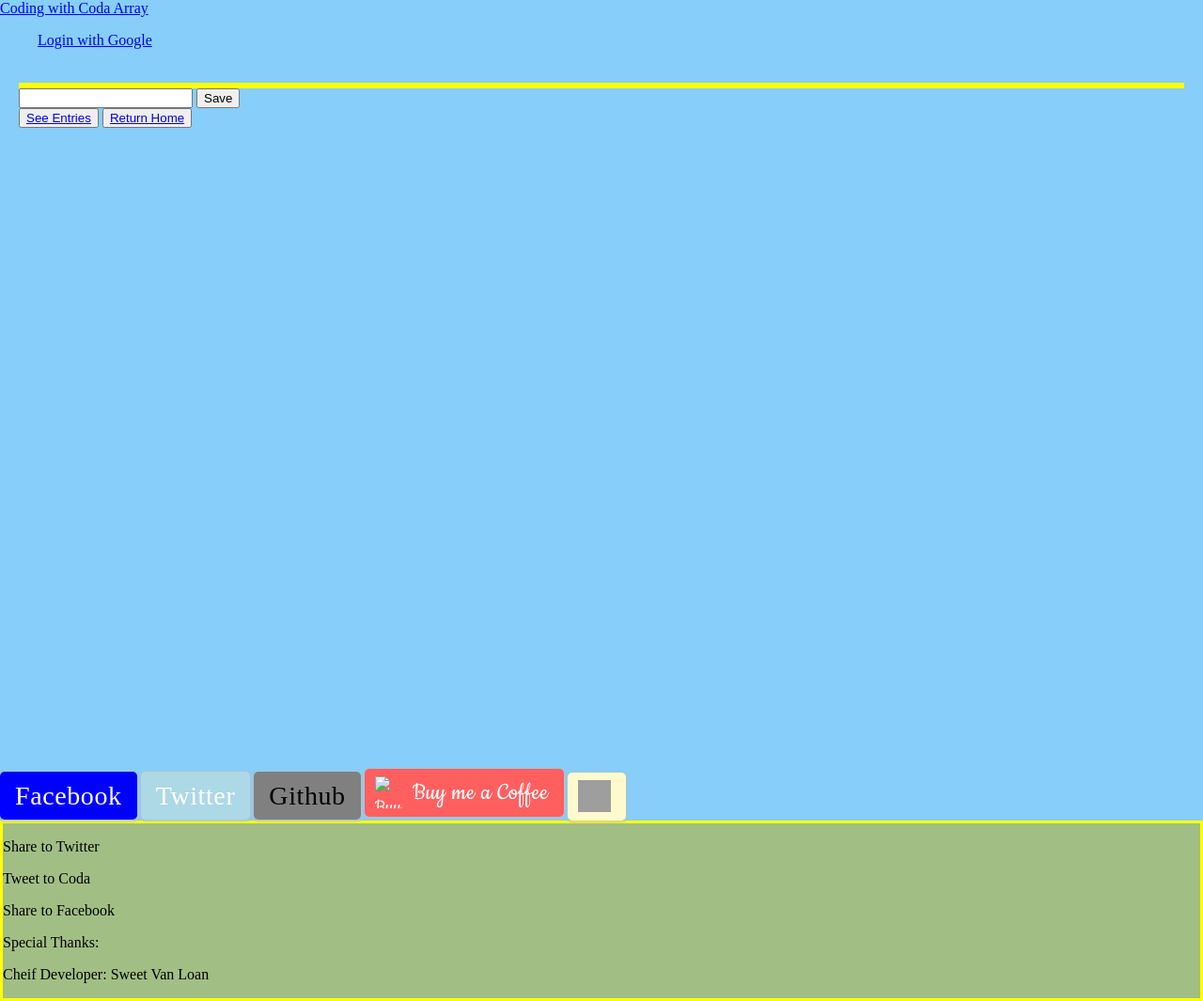
After one commit to sweetvanloan/CodaArray, a Node server app: template views/journals/edit.ejs in a window 1280 px wide. The commit adds this page. Shown: the whole page at 94% size. Run offline with Node 20, Linux system fonts and the light colour scheme; the template is opened without the code that fills it, so the values that code supplies are empty; some libraries are stand-ins or nearby versions; grey boxes are pictures that could not be loaded.

Commit message:
edit works on journals

```diff
--- a/routes/journals.js
+++ b/routes/journals.js
@@ -3,9 +3,10 @@ const router = express.Router();
 const journalCtrl = require("../controllers/journals")
 
 router.get('/', journalCtrl.index);
+router.get("/edit/:id", isLoggedIn, journalCtrl.editor)
 router.post('/', isLoggedIn, journalCtrl.addEntry);
 router.delete("/:id", isLoggedIn, journalCtrl.delEntry);
-router.put("/:id", isLoggedIn, journalCtrl.editEntry)
+router.put("/edit/:id", isLoggedIn, journalCtrl.editEntry)
 
 
 function isLoggedIn(req, res, next) {
--- /dev/null
+++ b/views/journals/edit.ejs
@@ -0,0 +1,81 @@
+<!DOCTYPE html>
+<html lang="en">
+
+<head>
+    <meta charset="UTF-8">
+    <meta name="viewport" content="width=device-width, initial-scale=1.0">
+    <link rel="stylesheet" href="/css/styles.css">
+    <link href="https://fonts.googleapis.com/css?family=Cookie" rel="stylesheet">
+    </script>
+    <title>Coding with Coda Array by @sweetvanloan</title>
+</head>
+
+<body>
+    <nav>
+        <div>
+            <a href="/">Coding with Coda Array</a>
+            <ul>
+                <% if (user) { %>
+                    <a href="/logout">Logout </a>
+                    <% } else { %>
+                        <a href="/auth/google">Login with Google</a>
+                        <% } %>
+            </ul>
+        </div>
+    </nav>
+    <div class="content">
+        <div class="content-inside">
+            <header>
+                <div class="header">
+                </div>
+            </header>
+
+
+
+
+
+            <div class="edit">
+                <form action="/journals/edit/<%= journal._id%>?_method=PUT" method="post">
+                    <input type="text" value="<%= journal.entry %>" name="entry">
+                    <button type="submit" method="put">Save</button>
+                </form>
+            </div>
+
+
+
+
+            <button><a href="/journals/">See Entries</a></button>
+            <button><a href="/">Return Home</a></button>
+        </div>
+    </div>
+
+
+    <div class="pageBottom">
+        <div class="socialButtons">
+            <a href="https://www.facebook.com/CodingWithCoda/" id="facebook" class="link"><img><span style="margin-left:5px;font-size:28px !important;">Facebook</span></a>
+            <a href="https://twitter.com/CodingWithCoda" id="twitter" class="link"><img><span style="margin-left:5px;font-size:28px !important;">Twitter</span></a>
+            <a href="https://github.com/sweetvanloan" id="github" class="link"><img><span style="margin-left:5px;font-size:28px !important;">Github</span></a>
+            <a class="bmc-button" target="_blank" href="https://www.buymeacoffee.com/sweetvanloan"><img src="https://cdn.buymeacoffee.com/buttons/bmc-new-btn-logo.svg" alt="Buy me a Coffee"><span style="margin-left:5px;font-size:28px !important;">Buy me a Coffee</span></a>
+            <a id="dev" class="link" href="https://dev.to/sweetvanloan">
+                <img src="https://d2fltix0v2e0sb.cloudfront.net/dev-badge.svg" alt="Sweet Van Loan's DEV Profile" height="34" width="35">
+            </a>
+            </span>
+        </div>
+
+
+        <footer>
+            <div class="ground"></div>
+            <div class="footer">
+                <p class="footLinks">Share to Twitter</p>
+                <p class="footLinks">Tweet to Coda</p>
+                <p class="footLinks">Share to Facebook</p>
+                <p class="specialThanks">Special Thanks:</p>
+                <p class="sweetDev">Cheif Developer: Sweet Van Loan</p>
+            </div>
+
+        </footer>
+    </div>
+
+</body>
+
+</html>
--- a/views/journals/index.ejs
+++ b/views/journals/index.ejs
@@ -22,6 +22,9 @@
             <button><a href="/user/">See Your Profile</a> </button>
             <button><a href="/journals/">See Journals</a> </button>
 
+
+
+
             <tbody>
                 <% users.forEach( user => { %>
                     <tr>
@@ -31,6 +34,9 @@
                         <% }) %>
                     </tr>
             </tbody>
+
+
+
 
             <p>things go here</p>
             <p>things go here</p>
```
Also changed, not shown: controllers/journals.js (+58 -3 lines), views/users/index.ejs (+14 -1 lines).
